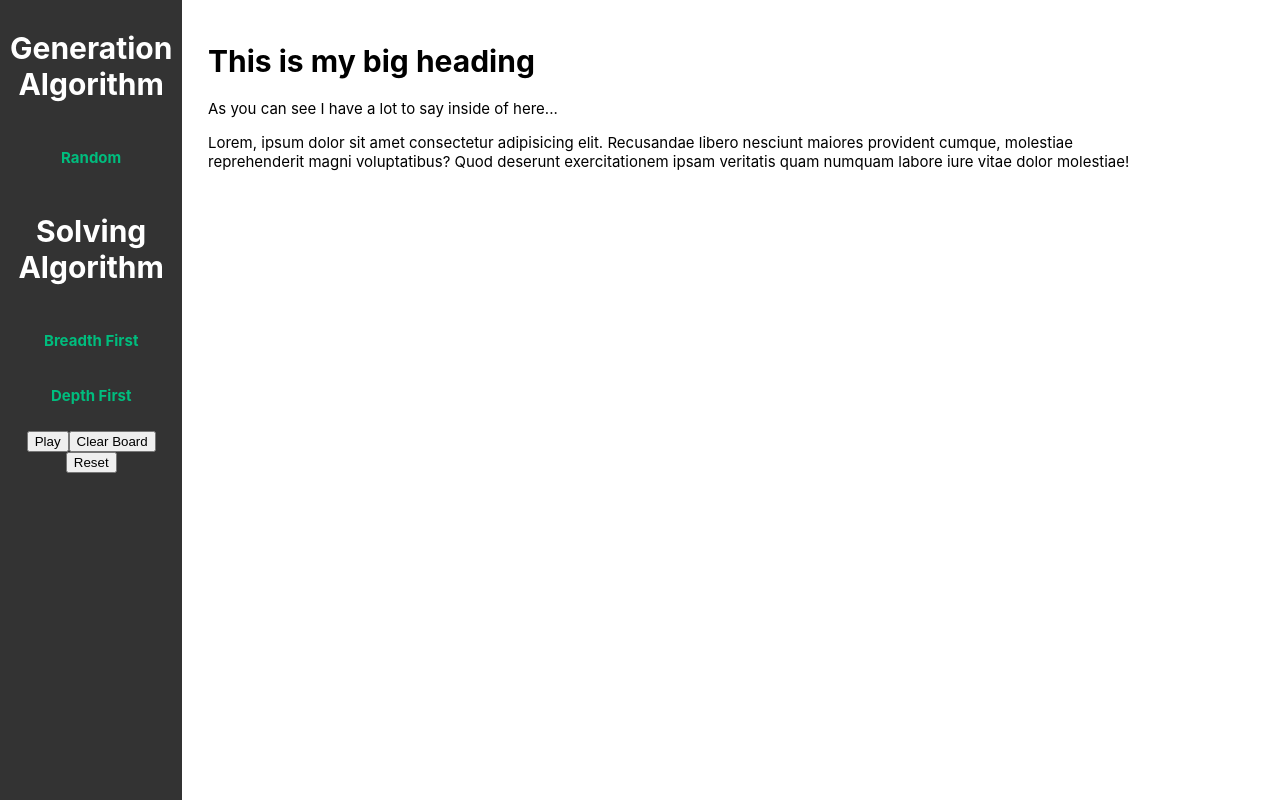
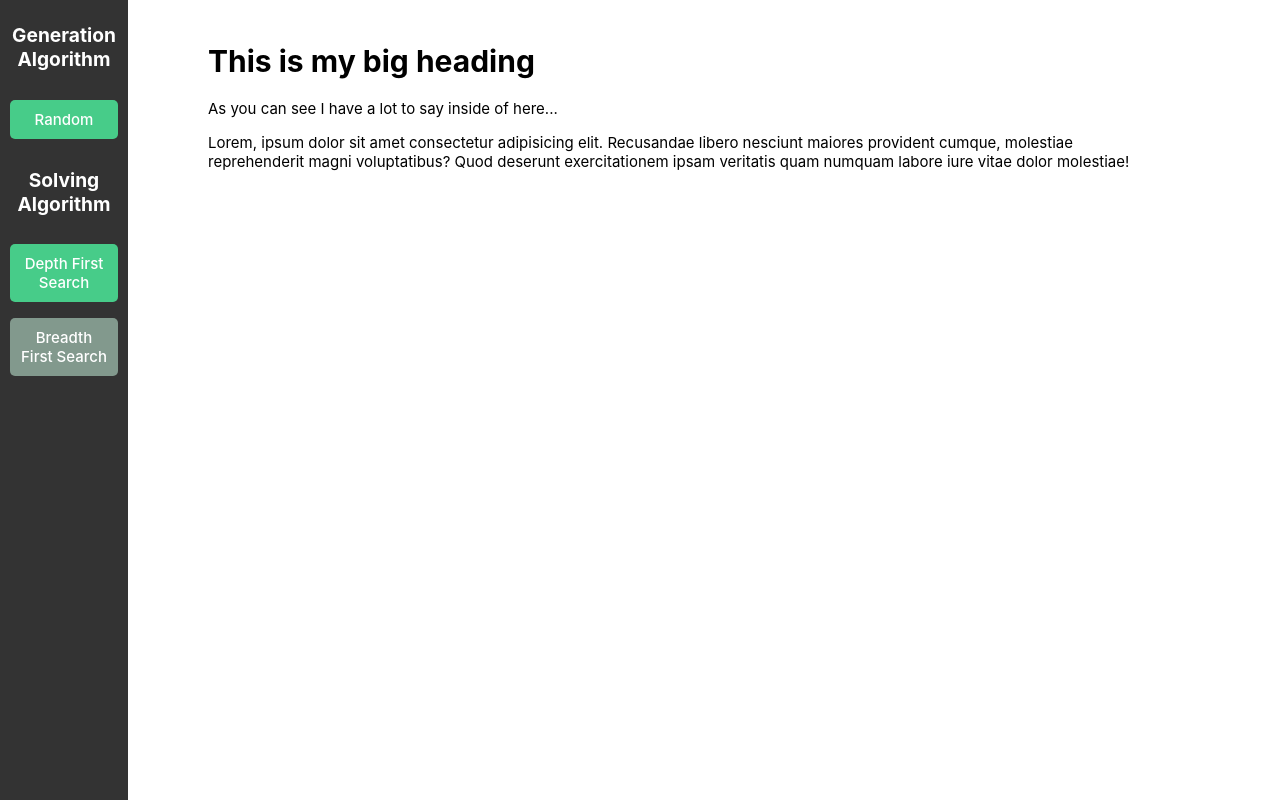
Before and after one commit to WukoSiric/vue-maze-visualizer, a Vue app: page / in a window 1280 px wide. Built offline with nearby package versions, Linux system fonts and the light colour scheme.

Commit message:
Added custom radio buttons

```diff
--- a/src/components/Navbar.vue
+++ b/src/components/Navbar.vue
@@ -34,16 +34,19 @@
         </a>
         <div v-if="!isMobile || menuExpanded" class="navbar-contents">
             <h1> Generation Algorithm</h1>
-            <a href="" class="nav-item">Random</a>
+            <label class="radio-container">
+                <input type="radio" value="random" id="random" checked/>
+                Random
+            </label>
             <h1> Solving Algorithm</h1>
-            <a href="" class="nav-item">Breadth First</a>
-            <a href="" class="nav-item">Depth First</a>
-
-            <div class="controls">
-                <button> Play </button>
-                <button> Clear Board</button>
-                <button> Reset </button>
-            </div>
+            <label class="radio-container">
+                <input type="radio" value="dfs" id="dfs" name="solvingAlgorithm" checked/>
+                Depth First Search
+            </label>
+            <label class="radio-container">
+                <input type="radio" value="bfs" id="bfs" name="solvingAlgorithm"/>
+                Breadth First Search
+            </label>
         </div>
     </div>
 </template>
@@ -78,6 +81,40 @@ a, .green {
 }
 
 h1 {
+    font-size: 1.2rem;
+    color: white;
+}
+
+/* Radio buttons */
+
+.radio-container {
+    display: grid;
+    background-color: #82998d;
+    color: white;
+    padding: 10px;
+    border-radius: 5px;
+    font-weight: 500;
+    cursor: pointer;
+    user-select: none;
+    transition: all ease-in-out 0.1s;
+}
+
+.radio-container:hover {
+    background-color: #6cbf96;
+    transform: scale(0.95);
+}
+
+input[type="radio"] {
+    position: absolute;
+    opacity: 0;
+    cursor: pointer;
+    height: 0;
+    width: 0;
+}
+
+/* Style for the checked state of the radio button */
+.radio-container:has(input[type="radio"]:checked) {
+    background-color: #47cc89;
     color: white;
 }
 
```
